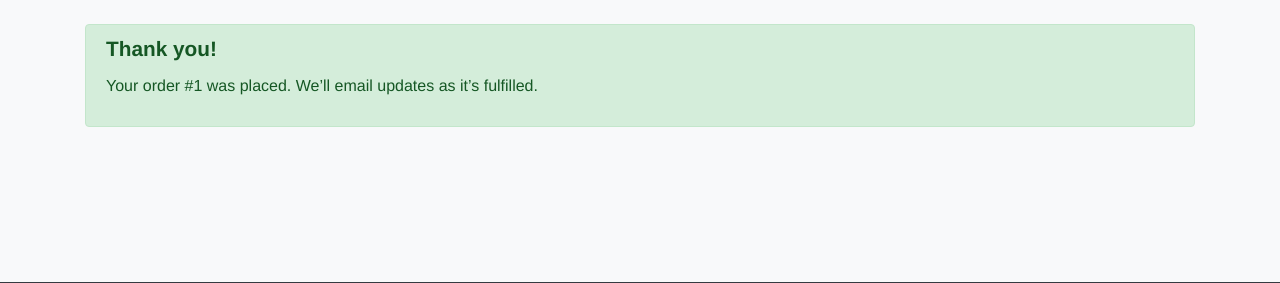
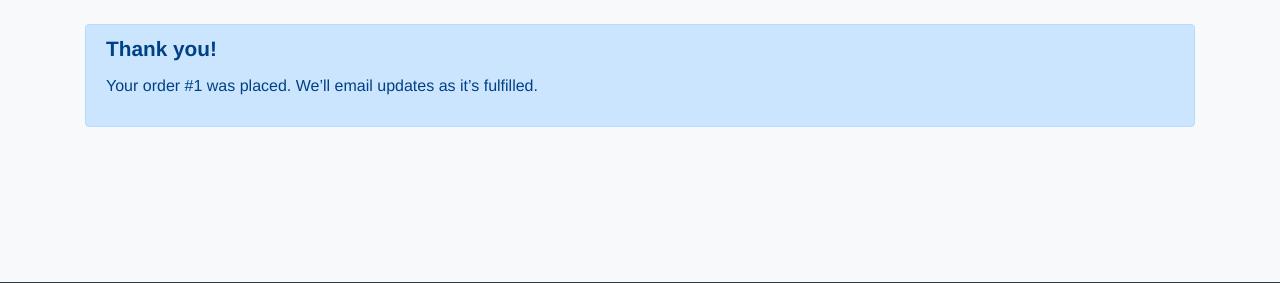
Before and after one commit to kaelzubs/dropshipping, a Django app: page /orders/success/1/ in a window 1280 px wide. Shown: the part 69-352 px from the top of the page. Run offline with Django 4.2, Linux system fonts and the light colour scheme; tables that the repository leaves empty hold one stand-in row (values such as "Sample post"); some libraries are stand-ins or nearby versions.

Commit message:
Initial one

```diff
--- a/shop/settings.py
+++ b/shop/settings.py
@@ -39,7 +39,7 @@ if not SECRET_KEY:
 # SECURITY WARNING: don't run with debug turned on in production!
 # Allow all hosts in development, restrict in production
 # DEBUG = os.getenv('DEBUG')
-DEBUG=True
+DEBUG=False
 if DEBUG == True:
     ALLOWED_HOSTS = ['*']
 # ALLOWED_HOSTS = os.getenv('DJANGO_ALLOWED_HOSTS', '').split(',')
--- a/templates/orders/success.html
+++ b/templates/orders/success.html
@@ -1,7 +1,7 @@
 {% extends 'base.html' %}
 {% block title %}Order success{% endblock %}
 {% block content %}
-<div class="alert alert-success">
+<div class="alert alert-primary">
   <h4>Thank you!</h4>
   <p>Your order #{{ order.id }} was placed. We’ll email updates as it’s fulfilled.</p>
 </div>
```
